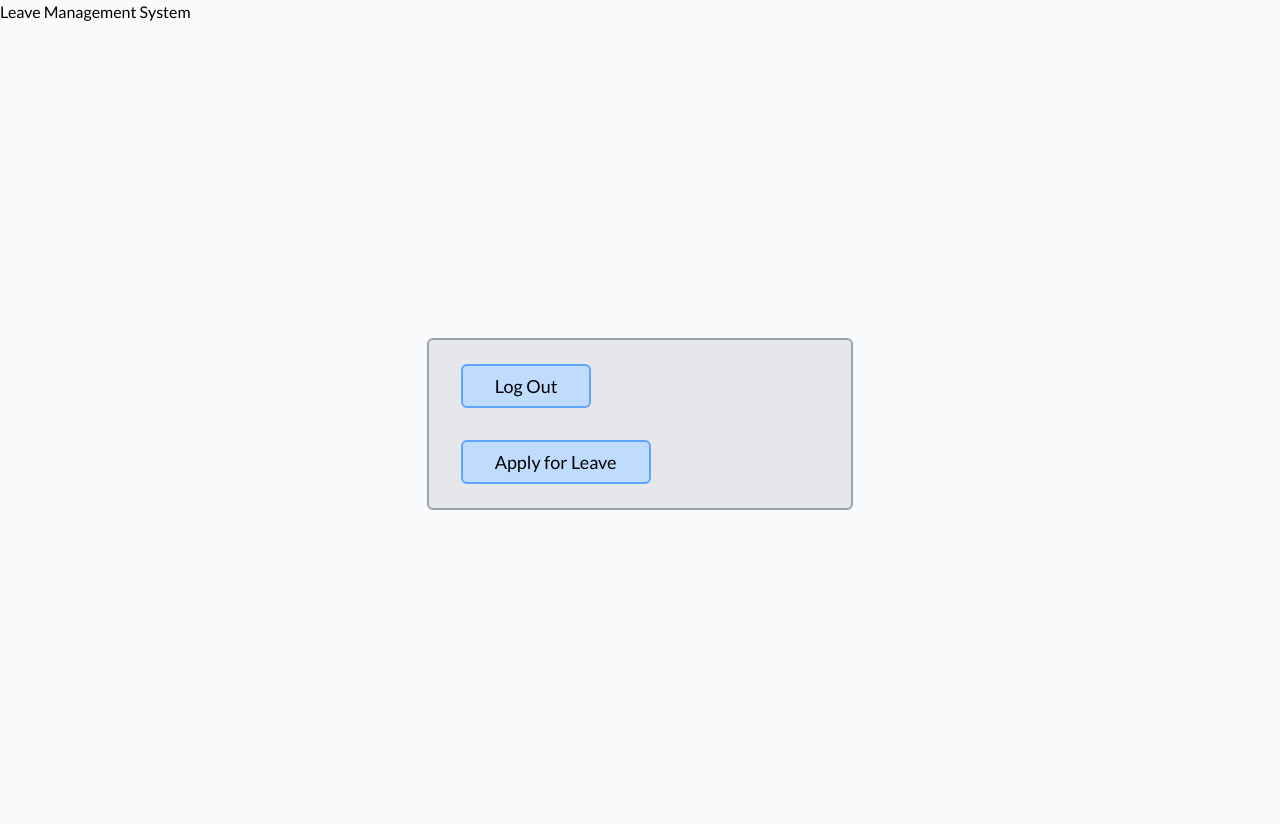
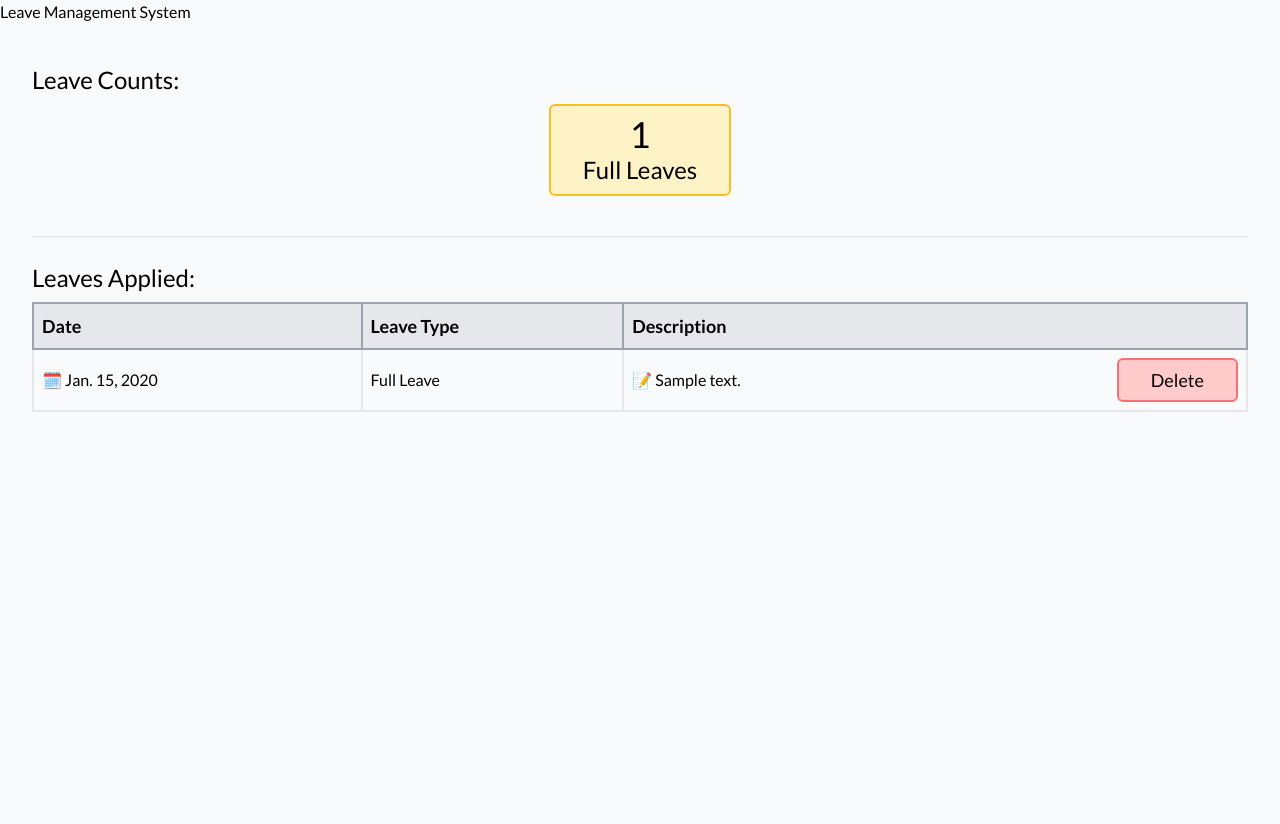
Before and after one commit to Hamza5743/chutti, a Django app: page /dashboard/ in a window 1280 px wide. Run offline with Django 5.2, Linux system fonts and the light colour scheme; a user stored in the database is signed in; tables that the repository leaves empty hold one stand-in row (values such as "Sample post"); some libraries are stand-ins or nearby versions.

Commit message:
dashboard

```diff
--- a/chutti/views.py
+++ b/chutti/views.py
@@ -9,6 +9,7 @@ from django.views.decorators.http import require_http_methods
 from chutti.services.util_services import login_required, logout_required
 
 from .forms import LeaveForm
+from .models import Leave
 
 # Create your views here.
 
@@ -55,7 +56,19 @@ def logout(request: HttpRequest):
 @require_http_methods(["GET"])
 @login_required
 def dashboard(request: HttpRequest):
-    return render(request, "chutti/dashboard.html")
+    leaves_applied = Leave.objects.filter(user=request.user).order_by("-date_of_leave")
+    leave_counts = {}
+    for leave in leaves_applied:
+        if leave.leave_type not in leave_counts:
+            leave_counts[leave.leave_type] = 0
+
+        leave_counts[leave.leave_type] += 1
+
+    return render(
+        request,
+        "chutti/dashboard.html",
+        {"leaves_applied": leaves_applied, "leave_counts": leave_counts},
+    )
 
 
 @login_required
--- a/templates/base.html
+++ b/templates/base.html
@@ -3,25 +3,32 @@
     {% load static tailwind_tags %}
     <head>
         <meta charset="UTF-8">
+        <meta name="keywords" lang="en" content="Leaves, Management" />
+        <meta name="description" lang="en" content="Leaves Management System" />
         <meta http-equiv="X-UA-Compatible" content="IE=edge">
         <meta name="viewport" content="width=device-width, initial-scale=1.0">
         <title>
             {% block title %}Leave Management{% endblock %}
         </title>
         <!-- Add your CSS links or stylesheets here -->
+        <style>
+            body {
+                background-color: red;
+                font-family: Lato, Arial, Helvetica, sans-serif;
+            }
+        </style>
         <link rel="preconnect" href="https://fonts.googleapis.com">
         <link rel="preconnect" href="https://fonts.gstatic.com" crossorigin>
         <link href="https://fonts.googleapis.com/css2?family=Lato:ital,wght@0,100;0,300;0,400;0,700;0,900;1,100;1,300;1,400;1,700;1,900&display=swap"
               rel="stylesheet">
         {% tailwind_css %}
     </head>
-    <body class="bg-gray-50 w-screen h-screen"
-          style="font-family: Lato, Arial, Helvetica, sans-serif">
+    <body class="bg-gray-50 w-screen h-screen">
         <header>
             <h1>Leave Management System</h1>
             <!-- Add your navigation bar or any other common elements here -->
         </header>
-        <main class="w-screen h-screen">
+        <main class="w-full h-full">
             {% block content %}{% endblock %}
         </main>
         <footer>
--- a/templates/chutti/dashboard.html
+++ b/templates/chutti/dashboard.html
@@ -1,18 +1,40 @@
 {% extends 'base.html' %}
 {% block content %}
-    <div class="flex flex-col items-center justify-center h-full w-full">
-        <div class="flex flex-col w-1/3 min-w-96 bg-gray-200 p-8 py-2 border-2 border-gray-400 border-solid rounded-md">
-            <a href="{% url 'logout' %}">
-                <button class="self-center m-4 mx-auto p-1.5 px-8 bg-blue-200 hover:bg-blue-300 border-2 border-blue-400 border-solid rounded-md text-lg">
-                    Log
-                    Out
-                </button>
-            </a>
-            <a href="{% url 'apply' %}">
-                <button class="self-center m-4 mx-auto p-1.5 px-8 bg-blue-200 hover:bg-blue-300 border-2 border-blue-400 border-solid rounded-md text-lg">
-                    Apply for Leave
-                </button>
-            </a>
+    <div class="flex flex-col items-center p-8 h-full w-full">
+        <h1 class="w-full m-2 text-left text-2xl font-medium">Leave Counts:</h1>
+        <div class="flex flex-wrap space-x-4">
+            {% for leave_type, leave_count in leave_counts.items %}
+                <div class="flex flex-col bg-amber-100 p-8 py-2 border-2 border-amber-400 border-solid rounded-md">
+                    <div class="flex flex-col w-full space-y-3 text-center text-4xl">{{ leave_count }}</div>
+                    <div class="flex flex-col w-full space-y-3 text-center text-2xl">{{ leave_type }}s</div>
+                </div>
+            {% endfor %}
         </div>
+        <hr class="mt-10 bg-gray-100 h-0.5 w-full">
+        <h1 class="w-full m-2 mt-6 text-left text-2xl font-medium">Leaves Applied:</h1>
+        <table class="w-full border-collapse">
+            <thead>
+                <tr>
+                    <th class="p-2 bg-gray-200 border-2 border-gray-400 border-solid text-left text-lg">Date</th>
+                    <th class="p-2 bg-gray-200 border-2 border-gray-400 border-solid text-left text-lg">Leave Type</th>
+                    <th class="w-2/5 p-2 bg-gray-200 border-r-0 border-2 border-gray-400 border-solid text-left text-lg">Description</th>
+                    <th class="w-32 p-2 bg-gray-200 border-l-0 border-2 border-gray-400 border-solid text-left text-lg"></th>
+                </tr>
+            </thead>
+            <tbody>
+                {% for leave in leaves_applied %}
+                    <tr>
+                        <td class="p-2 border-2 border-gray-200 border-solid">🗓️ {{ leave.date_of_leave }}</td>
+                        <td class="p-2 border-2 border-gray-200 border-solid">{{ leave.leave_type }}</td>
+                        <td class="p-2 border-r-0 border-2 border-gray-200 border-solid">📝 {{ leave.description }}</td>
+                        <td class="p-2 border-l-0 border-2 border-gray-200 border-solid">
+                            <button class="self-center p-1.5 px-8 bg-red-200 hover:bg-red-300 border-2 border-red-400 border-solid rounded-md text-lg">
+                                Delete
+                            </button>
+                        </td>
+                    </tr>
+                {% endfor %}
+            </tbody>
+        </table>
     </div>
 {% endblock %}
--- a/theme/static/css/dist/styles.css
+++ b/theme/static/css/dist/styles.css
@@ -813,8 +813,16 @@ select {
   position: sticky;
 }
 
+.order-2 {
+  order: 2;
+}
+
 .m-4 {
   margin: 1rem;
+}
+
+.m-2 {
+  margin: 0.5rem;
 }
 
 .mx-auto {
@@ -828,6 +836,22 @@ select {
 
 .mt-3 {
   margin-top: 0.75rem;
+}
+
+.mt-6 {
+  margin-top: 1.5rem;
+}
+
+.mt-5 {
+  margin-top: 1.25rem;
+}
+
+.mt-8 {
+  margin-top: 2rem;
+}
+
+.mt-10 {
+  margin-top: 2.5rem;
 }
 
 .block {
@@ -862,6 +886,18 @@ select {
   height: 100vh;
 }
 
+.h-1 {
+  height: 0.25rem;
+}
+
+.h-0 {
+  height: 0px;
+}
+
+.h-0\.5 {
+  height: 0.125rem;
+}
+
 .w-1\/3 {
   width: 33.333333%;
 }
@@ -872,6 +908,22 @@ select {
 
 .w-screen {
   width: 100vw;
+}
+
+.w-24 {
+  width: 6rem;
+}
+
+.w-32 {
+  width: 8rem;
+}
+
+.w-1\/2 {
+  width: 50%;
+}
+
+.w-2\/5 {
+  width: 40%;
 }
 
 .min-w-96 {
@@ -888,6 +940,10 @@ select {
 
 .flex-col {
   flex-direction: column;
+}
+
+.flex-wrap {
+  flex-wrap: wrap;
 }
 
 .content-start {
@@ -912,6 +968,24 @@ select {
   margin-bottom: calc(0.75rem * var(--tw-space-y-reverse));
 }
 
+.space-x-2 > :not([hidden]) ~ :not([hidden]) {
+  --tw-space-x-reverse: 0;
+  margin-right: calc(0.5rem * var(--tw-space-x-reverse));
+  margin-left: calc(0.5rem * calc(1 - var(--tw-space-x-reverse)));
+}
+
+.space-x-1 > :not([hidden]) ~ :not([hidden]) {
+  --tw-space-x-reverse: 0;
+  margin-right: calc(0.25rem * var(--tw-space-x-reverse));
+  margin-left: calc(0.25rem * calc(1 - var(--tw-space-x-reverse)));
+}
+
+.space-x-4 > :not([hidden]) ~ :not([hidden]) {
+  --tw-space-x-reverse: 0;
+  margin-right: calc(1rem * var(--tw-space-x-reverse));
+  margin-left: calc(1rem * calc(1 - var(--tw-space-x-reverse)));
+}
+
 .self-center {
   align-self: center;
 }
@@ -932,6 +1006,14 @@ select {
   border-width: 2px;
 }
 
+.border-l-0 {
+  border-left-width: 0px;
+}
+
+.border-r-0 {
+  border-right-width: 0px;
+}
+
 .border-solid {
   border-style: solid;
 }
@@ -944,6 +1026,31 @@ select {
 .border-gray-400 {
   --tw-border-opacity: 1;
   border-color: rgb(156 163 175 / var(--tw-border-opacity));
+}
+
+.border-gray-200 {
+  --tw-border-opacity: 1;
+  border-color: rgb(229 231 235 / var(--tw-border-opacity));
+}
+
+.border-gray-300 {
+  --tw-border-opacity: 1;
+  border-color: rgb(209 213 219 / var(--tw-border-opacity));
+}
+
+.border-red-400 {
+  --tw-border-opacity: 1;
+  border-color: rgb(248 113 113 / var(--tw-border-opacity));
+}
+
+.border-sky-400 {
+  --tw-border-opacity: 1;
+  border-color: rgb(56 189 248 / var(--tw-border-opacity));
+}
+
+.border-amber-400 {
+  --tw-border-opacity: 1;
+  border-color: rgb(251 191 36 / var(--tw-border-opacity));
 }
 
 .bg-blue-200 {
@@ -961,6 +1068,51 @@ select {
   background-color: rgb(249 250 251 / var(--tw-bg-opacity));
 }
 
+.bg-red-200 {
+  --tw-bg-opacity: 1;
+  background-color: rgb(254 202 202 / var(--tw-bg-opacity));
+}
+
+.bg-green-200 {
+  --tw-bg-opacity: 1;
+  background-color: rgb(187 247 208 / var(--tw-bg-opacity));
+}
+
+.bg-green-100 {
+  --tw-bg-opacity: 1;
+  background-color: rgb(220 252 231 / var(--tw-bg-opacity));
+}
+
+.bg-lime-100 {
+  --tw-bg-opacity: 1;
+  background-color: rgb(236 252 203 / var(--tw-bg-opacity));
+}
+
+.bg-sky-100 {
+  --tw-bg-opacity: 1;
+  background-color: rgb(224 242 254 / var(--tw-bg-opacity));
+}
+
+.bg-sky-200 {
+  --tw-bg-opacity: 1;
+  background-color: rgb(186 230 253 / var(--tw-bg-opacity));
+}
+
+.bg-amber-100 {
+  --tw-bg-opacity: 1;
+  background-color: rgb(254 243 199 / var(--tw-bg-opacity));
+}
+
+.bg-gray-400 {
+  --tw-bg-opacity: 1;
+  background-color: rgb(156 163 175 / var(--tw-bg-opacity));
+}
+
+.bg-gray-100 {
+  --tw-bg-opacity: 1;
+  background-color: rgb(243 244 246 / var(--tw-bg-opacity));
+}
+
 .p-1 {
   padding: 0.25rem;
 }
@@ -973,6 +1125,14 @@ select {
   padding: 2rem;
 }
 
+.p-4 {
+  padding: 1rem;
+}
+
+.p-2 {
+  padding: 0.5rem;
+}
+
 .px-8 {
   padding-left: 2rem;
   padding-right: 2rem;
@@ -981,6 +1141,14 @@ select {
 .py-2 {
   padding-top: 0.5rem;
   padding-bottom: 0.5rem;
+}
+
+.text-left {
+  text-align: left;
+}
+
+.text-center {
+  text-align: center;
 }
 
 .align-top {
@@ -1006,8 +1174,35 @@ select {
   line-height: 1.25rem;
 }
 
+.text-xl {
+  font-size: 1.25rem;
+  line-height: 1.75rem;
+}
+
+.text-4xl {
+  font-size: 2.25rem;
+  line-height: 2.5rem;
+}
+
+.text-2xl {
+  font-size: 1.5rem;
+  line-height: 2rem;
+}
+
 .font-bold {
   font-weight: 700;
+}
+
+.font-extrabold {
+  font-weight: 800;
+}
+
+.font-semibold {
+  font-weight: 600;
+}
+
+.font-medium {
+  font-weight: 500;
 }
 
 .leading-normal {
@@ -1045,3 +1240,8 @@ select {
   --tw-bg-opacity: 1;
   background-color: rgb(147 197 253 / var(--tw-bg-opacity));
 }
+
+.hover\:bg-red-300:hover {
+  --tw-bg-opacity: 1;
+  background-color: rgb(252 165 165 / var(--tw-bg-opacity));
+}
```
